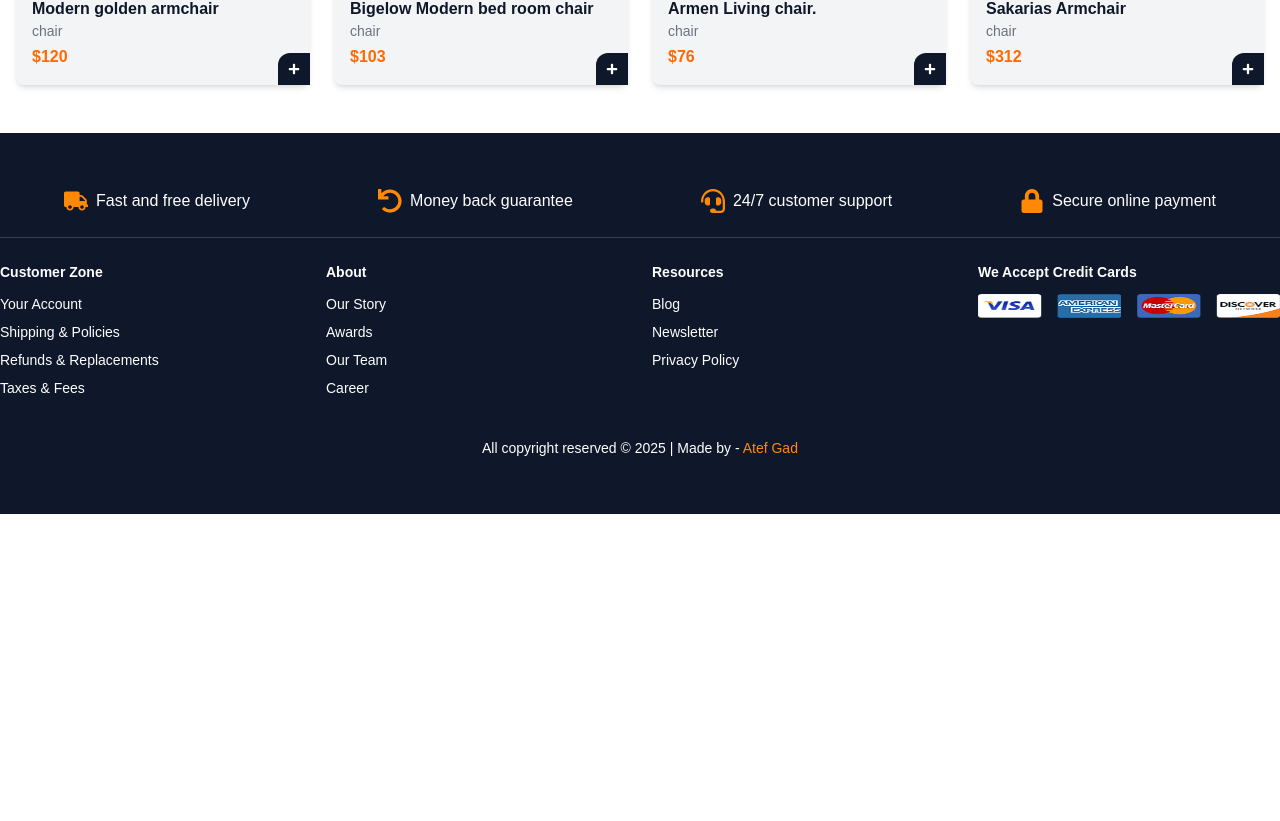
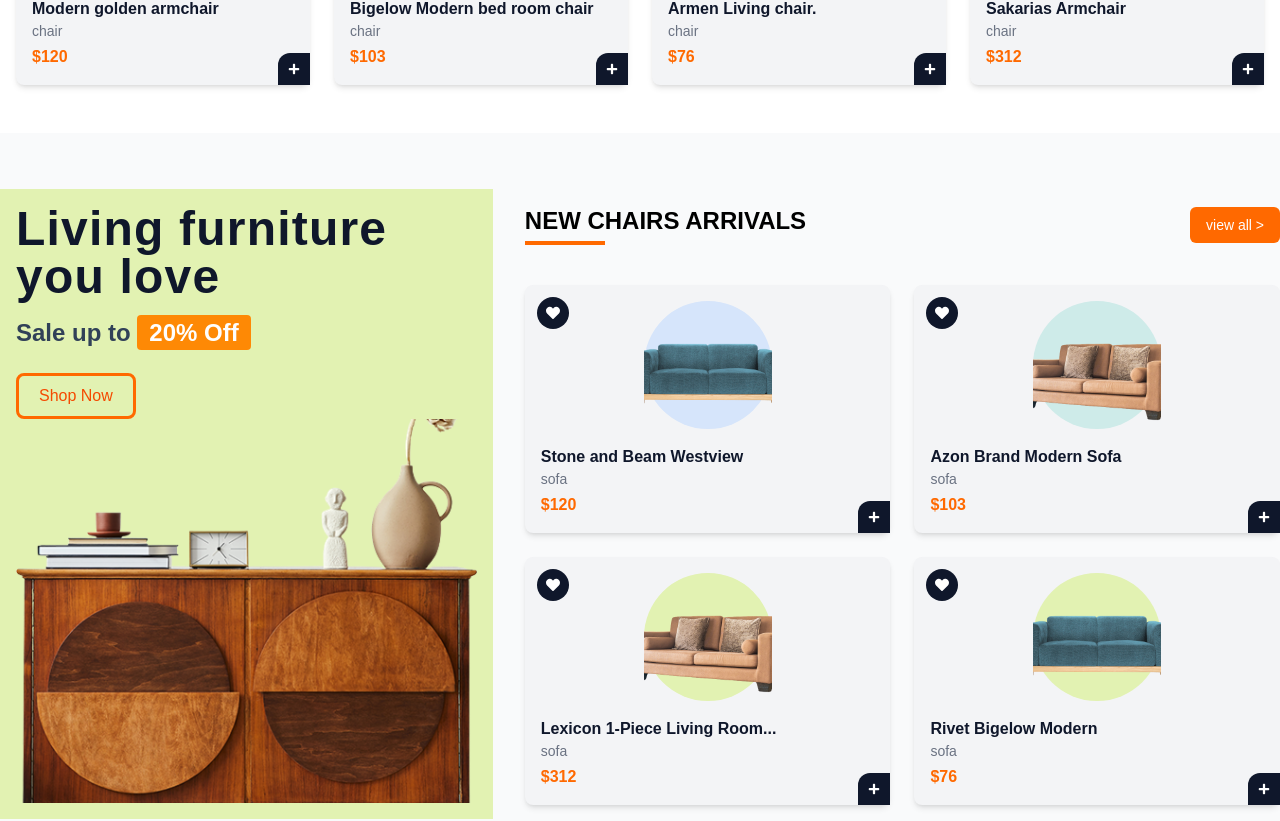
Before and after one commit to yeasin1272001/Furniture-E-commarce., a Next.js app: page / in a window 1280 px wide. Shown: the part 1999-2820 px from the top of the page. Before the commit the page ends 2513 px from the top, so only its background shows below. Built offline with nearby package versions, Linux system fonts and the light colour scheme.

Commit message:
living section complete

```diff
--- a/src/app/page.tsx
+++ b/src/app/page.tsx
@@ -1,5 +1,6 @@
 import Banner from "@/pages/home/banner";
 import BestSeller from "@/pages/home/bestSeller";
+import LivingFurniture from "@/pages/home/livingFurniture";
 import NewArrival from "@/pages/home/newArrival";
 import ServicesTag from "@/pages/home/ServicesTag";
 import SpecialOffer from "@/pages/home/SpecialOffer";
@@ -13,6 +14,7 @@ const HomePage = () => {
       <BestSeller />
       <SpecialOffer />
       <NewArrival />
+      <LivingFurniture />
     </div>
   );
 };
--- a/src/constant/index.ts
+++ b/src/constant/index.ts
@@ -7,6 +7,9 @@ import c1 from "../images/c1.png";
 import c2 from "../images/c2.png";
 import c3 from "../images/c3.png";
 import c4 from "../images/c4.png";
+
+import f1 from "../images/banner2.png";
+import f3 from "../images/banner3.png";
 
 export const products = [
   {
@@ -76,3 +79,38 @@ export const Arrival = [
     bgColor: "#E2F2B2",
   },
 ];
+
+export const Living = [
+  {
+    id: 1,
+    name: "Stone and Beam Westview",
+    category: "sofa",
+    price: 120,
+    image: f1,
+    bgColor: "#D6E5FB",
+  },
+  {
+    id: 2,
+    name: "Azon Brand Modern Sofa",
+    category: "sofa",
+    price: 103,
+    image: f3,
+    bgColor: "#CEEBE9",
+  },
+  {
+    id: 4,
+    name: "Lexicon 1-Piece Living Room Set",
+    category: "sofa",
+    price: 312,
+    image: f3,
+    bgColor: "#E2F2B2",
+  },
+  {
+    id: 3,
+    name: "Rivet Bigelow Modern",
+    category: "sofa",
+    price: 76,
+    image: f1,
+    bgColor: "#E2F2B2",
+  },
+];
--- /dev/null
+++ b/src/pages/home/livingFurniture.tsx
@@ -0,0 +1,95 @@
+"use client";
+
+import Container from "@/components/container";
+import SectionTitle from "@/components/SectionTitle";
+import { Arrival, Living } from "@/constant";
+import Image from "next/image";
+import Link from "next/link";
+import React from "react";
+import { FaHeart, FaPlus } from "react-icons/fa";
+
+import img from "../../images/desk.png";
+
+const LivingFurniture = () => {
+  return (
+    <div className="bg-gray-50 py-10">
+      <Container>
+        <div className="grid grid-cols-1 lg:grid-cols-5 gap-8">
+          {/* Left Section */}
+          <div className="lg:col-span-2 flex flex-col justify-center bg-[#E2F2B2] p-4">
+            <h1 className="text-4xl lg:text-5xl font-bold tracking-wide text-slate-900">
+              Living furniture you love
+            </h1>
+            <h2 className="text-xl lg:text-2xl font-semibold mt-4 text-slate-700 text-center lg:text-left">
+              Sale up to{" "}
+              <span className="bg-orange-400 text-white px-3 py-1 rounded animate-pulse">
+                20% Off
+              </span>
+            </h2>
+            <div className="mt-6 text-center lg:text-left">
+              <Link href={"/shop"}>
+                <button className="border-3 border-orange-500 bg-transparent duration-300 text-orange-600 py-2 px-5 rounded-lg hover:bg-orange-600 hover:text-white transition">
+                  Shop Now
+                </button>
+              </Link>
+            </div>
+            <div className=" flex justify-center lg:justify-start">
+              <Image className="h-96  object-cover" src={img} alt="Furniture" />
+            </div>
+          </div>
+
+          {/* Right Section */}
+          <div className="lg:col-span-3">
+            <SectionTitle title="New Chairs Arrivals" />
+            <div className="grid grid-cols-1 sm:grid-cols-2 lg:grid-cols-2 gap-6">
+              {Living.map((product) => (
+                <div
+                  key={product.id}
+                  className="relative bg-gray-100 rounded-lg shadow-md p-4"
+                >
+                  {/* Top heart icon */}
+                  <div className="absolute top-3 left-3 w-8 h-8 bg-slate-900 text-white rounded-full flex items-center justify-center">
+                    <FaHeart className="text-sm" />
+                  </div>
+
+                  {/* Image with colored background */}
+                  <div
+                    className="w-32 relative h-32 mx-auto rounded-full flex items-center justify-center"
+                    style={{ backgroundColor: product.bgColor }}
+                  >
+                    <Image
+                      src={product.image}
+                      alt={product.name}
+                      fill
+                      className=" object-cover h-72 w-72 hover:scale-150 transition-transform duration-300"
+                    />
+                  </div>
+
+                  {/* Text Content */}
+                  <div className="mt-4">
+                    <h3 className="font-semibold text-slate-900">
+                      {product.name.length > 30
+                        ? product.name.slice(0, 27) + "..."
+                        : product.name}
+                    </h3>
+                    <p className="text-gray-500 text-sm">{product.category}</p>
+                    <p className="text-orange-500 font-bold mt-1">
+                      ${product.price}
+                    </p>
+                  </div>
+
+                  {/* Plus Icon */}
+                  <div className="absolute bottom-0 right-0 w-8 h-8 bg-slate-900 text-white rounded-tl-xl flex items-center justify-center hover:w-10 hover:h-10 hover:bg-orange-500 hover:rounded-tl-2xl duration-500">
+                    <FaPlus className="text-xs" />
+                  </div>
+                </div>
+              ))}
+            </div>
+          </div>
+        </div>
+      </Container>
+    </div>
+  );
+};
+
+export default LivingFurniture;
```
Also changed, not shown: src/images/desk.png (added).
